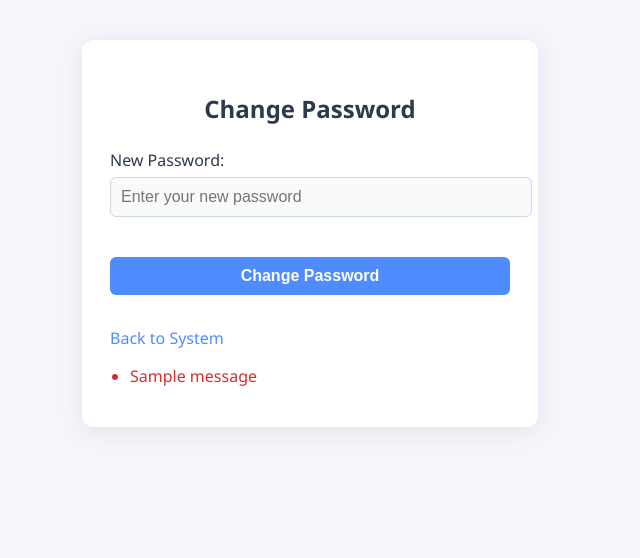
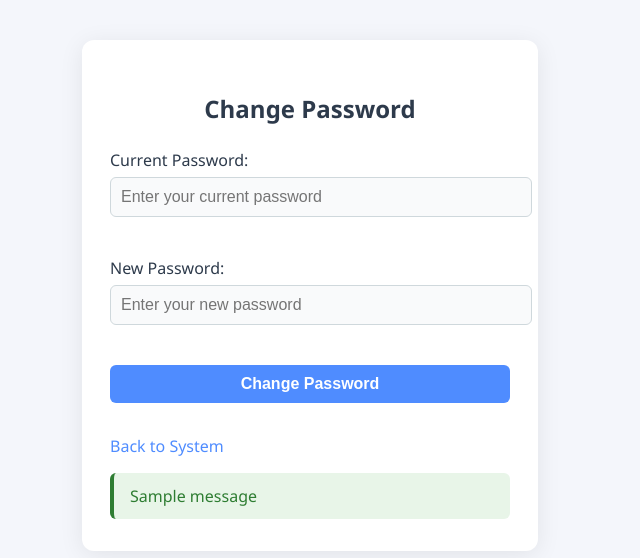
Before and after one commit to adikovo/securedWebsite, a Flask app: page /change-password in a window 1280 px wide. Shown: the top 558 px of the page, without its empty margins (330-970 px from the left). Run offline with Flask 2, Linux system fonts and the light colour scheme; the visitor is signed in with stand-in values (Sample User, id 1); one stand-in notice (Sample message) is shown.

Commit message:
forgot password change + password Verification

```diff
--- a/app.py
+++ b/app.py
@@ -9,6 +9,13 @@ import smtplib
 from email.mime.text import MIMEText
 from dotenv import load_dotenv
 
+# Color codes for console output
+class Colors:
+    RESET = '\033[0m'
+    RED = '\033[31m'
+    GREEN = '\033[32m'
+    YELLOW = '\033[33m'
+    BLUE = '\033[34m'
 
 load_dotenv()
 
@@ -58,11 +65,17 @@ def register():
         username = request.form['username']
         email = request.form['email']
         password = request.form['password']
+        confirm_password = request.form['confirm_password']
+
+        # Check if passwords match
+        if password != confirm_password:
+            flash('Passwords do not match. Please try again.', 'error')
+            return render_template('register.html')
 
         # בדיקת קלט בסיסית
         is_valid, result = validate_input(username, password)
         if not is_valid:
-            flash(result)
+            flash(result, 'error')
             return render_template('register.html')
 
         # hash + salt
@@ -78,14 +91,18 @@ def register():
             })
 
             if r.status_code == 200:
-                flash('Registration successful. Please log in.')
+                # Save initial password to history after successful registration
+                password_manager.save_password_to_history(username, password_hash, password_salt)
+                print(f"{Colors.GREEN}[FLASK SUCCESS] User '{username}' registered and password saved to history{Colors.RESET}")
+                flash('Registration successful. Please log in.', 'success')
                 return redirect(url_for('login'))
             else:
                 error = r.json().get('error', 'Registration failed.')
-                flash(error)
+                print(f"{Colors.RED}[FLASK ERROR] Registration failed for user '{username}': {error}{Colors.RESET}")
+                flash(error, 'error')
         except Exception as e:
-            print('[REGISTER ERROR]', e)
-            flash('Could not connect to backend.')
+            print(f"{Colors.RED}[FLASK ERROR] Registration error: {e}{Colors.RESET}")
+            flash('Could not connect to backend.', 'error')
 
     return render_template('register.html')
 
@@ -98,7 +115,7 @@ def login():
         # Validate input
         is_valid, result = validate_input(username, password)
         if not is_valid:
-            flash(result)
+            flash(result, 'error')
             return render_template('login.html')
 
         username, password = result
@@ -117,16 +134,19 @@ def login():
                 if password_manager.verify_password(stored_hash, stored_salt, password):
                     password_manager.record_login_attempt(user_id, request.remote_addr)
                     session['username'] = username
+                    print(f"{Colors.GREEN}[FLASK SUCCESS] User '{username}' logged in successfully{Colors.RESET}")
                     return redirect(url_for('system'))
                 else:
                     password_manager.record_login_attempt(user_id, request.remote_addr)
-                    flash('Invalid username or password')
+                    print(f"{Colors.YELLOW}[FLASK WARNING] Invalid password attempt for user '{username}'{Colors.RESET}")
+                    flash('Invalid username or password', 'error')
             else:
-                flash('Invalid username or password')
+                print(f"{Colors.YELLOW}[FLASK WARNING] Login attempt for non-existent user '{username}'{Colors.RESET}")
+                flash('Invalid username or password', 'error')
 
         except Exception as e:
-            print(f"[ERROR] Login error: {e}")
-            flash('Could not connect to backend.')
+            print(f"{Colors.RED}[FLASK ERROR] Login error: {e}{Colors.RESET}")
+            flash('Could not connect to backend.', 'error')
 
     return render_template('login.html')
 
@@ -137,7 +157,7 @@ def forgot_password():
         email = sanitize_input(email)
 
         if not email:
-            flash('Email is required')
+            flash('Email is required', 'error')
             return render_template('forgot_password.html')
 
         try:
@@ -150,16 +170,18 @@ def forgot_password():
                 # שלח את הקישור למייל – אבל לצורך בדיקה נציג אותו במסך
             #    //flash(f'Password reset link (dev only): {reset_link}')
                 send_email(email, "Reset your password", f"Click here to reset your password: {reset_link}")
-                flash("Password reset link was sent to your email.")
+                print(f"{Colors.GREEN}[FLASK SUCCESS] Password reset email sent to '{email}'{Colors.RESET}")
+                flash("Password reset link was sent to your email.", 'success')
                 return redirect(url_for('login'))
             else:
-                flash(r.json().get('error', 'Could not generate reset token.'))
+                error_msg = r.json().get('error', 'Could not generate reset token.')
+                print(f"{Colors.RED}[FLASK ERROR] Failed to generate reset token for '{email}': {error_msg}{Colors.RESET}")
+                flash(error_msg, 'error')
         except Exception as e:
-            print("[ERROR in forgot-password]", e)
-            flash('An error occurred. Please try again.')
+            print(f"{Colors.RED}[FLASK ERROR] Forgot password error: {e}{Colors.RESET}")
+            flash('An error occurred. Please try again.', 'error')
 
     return render_template('forgot_password.html')
-
 
 @app.route('/reset-password/<token>', methods=['GET', 'POST'])
 def reset_password(token):
@@ -170,44 +192,59 @@ def reset_password(token):
         # Validate password against policy
         is_valid, message = password_manager.policy.validate_password(new_password)
         if not is_valid:
-            flash(message)
+            flash(message, 'error')
             return render_template('reset_password.html')
 
         # Verify token and get user_id
         user_id = password_manager.verify_reset_token(token)
         if not user_id:
-            flash('Invalid or expired reset token.')
+            print(f"{Colors.YELLOW}[FLASK WARNING] Invalid or expired reset token used{Colors.RESET}")
+            flash('Invalid or expired reset token.', 'error')
             return redirect(url_for('login'))
 
         # Check password history
         is_allowed, message = password_manager.check_password_history(user_id, new_password)
         if not is_allowed:
-            flash(message)
+            print(f"{Colors.YELLOW}[FLASK WARNING] Password history violation for user ID '{user_id}'{Colors.RESET}")
+            flash(message, 'warning')
             return render_template('reset_password.html')
 
-        # Hash new password
-        password_hash, password_salt = password_manager.hash_password(new_password)
+        try:
+            # Get current password details to save to history
+            r = requests.post(f'{BACKEND_URL}/get-user-password', json={'user_id': user_id})
+            if r.status_code == 200:
+                user_data = r.json()
+                current_hash = user_data['password']
+                current_salt = user_data['password_salt']
 
-        try:
+                # Save current password to history before resetting
+                password_manager.save_password_to_history(user_id, current_hash, current_salt)
+
+            # Hash new password
+            password_hash, password_salt = password_manager.hash_password(new_password)
+
             r = requests.post(f'{BACKEND_URL}/reset-password', json={
                 'user_id': user_id,
                 'password': password_hash,
                 'password_salt': password_salt
             })
             if r.status_code == 200:
-                flash('Password has been reset successfully.')
+                print(f"{Colors.GREEN}[FLASK SUCCESS] Password reset successfully for user ID '{user_id}'{Colors.RESET}")
+                flash('Password has been reset successfully.', 'success')
                 return redirect(url_for('login'))
             else:
-                flash('Failed to reset password.')
+                print(f"{Colors.RED}[FLASK ERROR] Failed to reset password for user ID '{user_id}'{Colors.RESET}")
+                flash('Failed to reset password.', 'error')
         except Exception as e:
-            flash('Could not connect to backend.')
+            print(f"{Colors.RED}[FLASK ERROR] Reset password error: {e}{Colors.RESET}")
+            flash('Could not connect to backend.', 'error')
     return render_template('reset_password.html')
 
 @app.route('/change-password', methods=['GET', 'POST'])
 def change_password():
     username = session.get('username')
     if not username:
-        flash('You must be logged in to change your password.')
+        flash('You must be logged in to change your password.', 'warning')
         return redirect(url_for('login'))
 
     if request.method == 'POST':
@@ -217,7 +254,7 @@ def change_password():
         # Validate input
         is_valid, result = validate_input(username, current_password)
         if not is_valid:
-            flash(result)
+            flash(result, 'error')
             return render_template('change_password.html')
 
         current_password, new_password = result[1], sanitize_input(new_password)
@@ -225,22 +262,30 @@ def change_password():
         # Validate new password against policy
         is_valid, message = password_manager.policy.validate_password(new_password)
         if not is_valid:
-            flash(message)
+            flash(message, 'error')
             return render_template('change_password.html')
 
         try:
-            # Verify current password
+            # Verify current password and get current password details
             r = requests.post(f'{BACKEND_URL}/verify-password', json={
                 'username': username,
                 'password': current_password
             })
 
             if r.status_code == 200:
+                user_data = r.json()
+                current_hash = user_data['password']
+                current_salt = user_data['password_salt']
+
                 # Check password history
                 is_allowed, message = password_manager.check_password_history(username, new_password)
                 if not is_allowed:
-                    flash(message)
+                    print(f"{Colors.YELLOW}[FLASK WARNING] Password history violation for user '{username}'{Colors.RESET}")
+                    flash(message, 'warning')
                     return render_template('change_password.html')
+
+                # Save current password to history before changing
+                password_manager.save_password_to_history(username, current_hash, current_salt)
 
                 # Hash new password
                 password_hash, password_salt = password_manager.hash_password(new_password)
@@ -253,14 +298,18 @@ def change_password():
                 })
 
                 if r.status_code == 200:
-                    flash('Password changed successfully!')
+                    print(f"{Colors.GREEN}[FLASK SUCCESS] Password changed successfully for user '{username}'{Colors.RESET}")
+                    flash('Password changed successfully!', 'success')
                     return redirect(url_for('system'))
                 else:
-                    flash('Failed to change password.')
+                    print(f"{Colors.RED}[FLASK ERROR] Failed to change password for user '{username}'{Colors.RESET}")
+                    flash('Failed to change password.', 'error')
             else:
-                flash('Current password is incorrect.')
+                print(f"{Colors.YELLOW}[FLASK WARNING] Incorrect current password for user '{username}'{Colors.RESET}")
+                flash('Current password is incorrect.', 'error')
         except Exception as e:
-            flash('Could not connect to backend.')
+            print(f"{Colors.RED}[FLASK ERROR] Change password error: {e}{Colors.RESET}")
+            flash('Could not connect to backend.', 'error')
     return render_template('change_password.html')
 
 @app.route('/system', methods=['GET', 'POST'])
@@ -275,7 +324,7 @@ def system():
         package_type = sanitize_input(request.form['package_type'])
 
         if not all([name, email, address, package_type]):
-            flash('All fields are required')
+            flash('All fields are required', 'error')
             return render_template('system.html')
 
         try:
@@ -287,10 +336,14 @@ def system():
             })
             if r.status_code == 200:
                 customer_name = name
+                print(f"{Colors.GREEN}[FLASK SUCCESS] Customer '{name}' added successfully{Colors.RESET}")
             else:
-                flash(r.json().get('error', 'Failed to add customer.'))
+                error_msg = r.json().get('error', 'Failed to add customer.')
+                print(f"{Colors.RED}[FLASK ERROR] Failed to add customer '{name}': {error_msg}{Colors.RESET}")
+                flash(error_msg, 'error')
         except Exception as e:
-            flash('Could not connect to backend.')
+            print(f"{Colors.RED}[FLASK ERROR] Add customer error: {e}{Colors.RESET}")
+            flash('Could not connect to backend.', 'error')
     return render_template('system.html', customer_name=customer_name)
 
 @app.route('/logout')
@@ -299,4 +352,4 @@ def logout():
     return redirect(url_for('login'))
 
 if __name__ == '__main__':
-    app.run(debug=True)
+    app.run(debug=True, port=5001)
--- a/static/style.css
+++ b/static/style.css
@@ -71,7 +71,55 @@ a:hover {
     text-decoration: underline;
 }
 
-ul {
+/* Flash Messages */
+.flash-messages {
+    margin-top: 16px;
+}
+
+.flash-messages ul {
+    list-style: none;
+    padding: 0;
+    margin: 0;
+}
+
+.flash-messages li {
+    padding: 12px 16px;
+    margin-bottom: 8px;
+    border-radius: 6px;
+    font-weight: 500;
+    border-left: 4px solid;
+}
+
+/* Success messages - Green */
+.flash-success {
+    background-color: #e8f5e8;
+    color: #2e7d32;
+    border-left-color: #4caf50;
+}
+
+/* Error messages - Red */
+.flash-error {
+    background-color: #ffebee;
+    color: #c62828;
+    border-left-color: #f44336;
+}
+
+/* Warning messages - Orange */
+.flash-warning {
+    background-color: #fff3e0;
+    color: #ef6c00;
+    border-left-color: #ff9800;
+}
+
+/* Info messages - Blue */
+.flash-info {
+    background-color: #e3f2fd;
+    color: #1565c0;
+    border-left-color: #2196f3;
+}
+
+/* Legacy support for old ul styling */
+ul:not(.flash-messages ul) {
     color: #d32f2f;
     margin-top: 16px;
     padding-left: 20px;
--- a/templates/change_password.html
+++ b/templates/change_password.html
@@ -11,22 +11,27 @@
     <div class="container">
         <h2>Change Password</h2>
         <form method="post">
+            <label>Current Password:</label><br>
+            <input type="password" name="current_password" placeholder="Enter your current password" required><br><br>
             <label>New Password:</label><br>
             <input type="password" name="new_password" placeholder="Enter your new password" required><br><br>
             <button type="submit">Change Password</button>
         </form>
         <br>
         <a href="{{ url_for('system') }}">Back to System</a>
-        {% with messages = get_flashed_messages() %}
+
+        <div class="flash-messages">
+            {% with messages = get_flashed_messages(with_categories=true) %}
             {% if messages %}
             <ul>
-            {% for message in messages %}
-            <li>{{ message }}</li>
+                {% for category, message in messages %}
+                <li class="flash-{{ category }}">{{ message }}</li>
                 {% endfor %}
             </ul>
             {% endif %}
             {% endwith %}
         </div>
+    </div>
 </body>
 
 </html>
```
Also changed, not shown: password_utils.py (+78 -2 lines), server.js (+53 -11 lines), templates/forgot_password.html (+6 -3 lines), templates/login.html (+6 -3 lines), templates/register.html (+9 -4 lines), templates/reset_password.html (+5 -3 lines), templates/system.html (+6 -3 lines), package-lock.json, 1 other file. Lines whose indentation alone changed are shown as unchanged.
